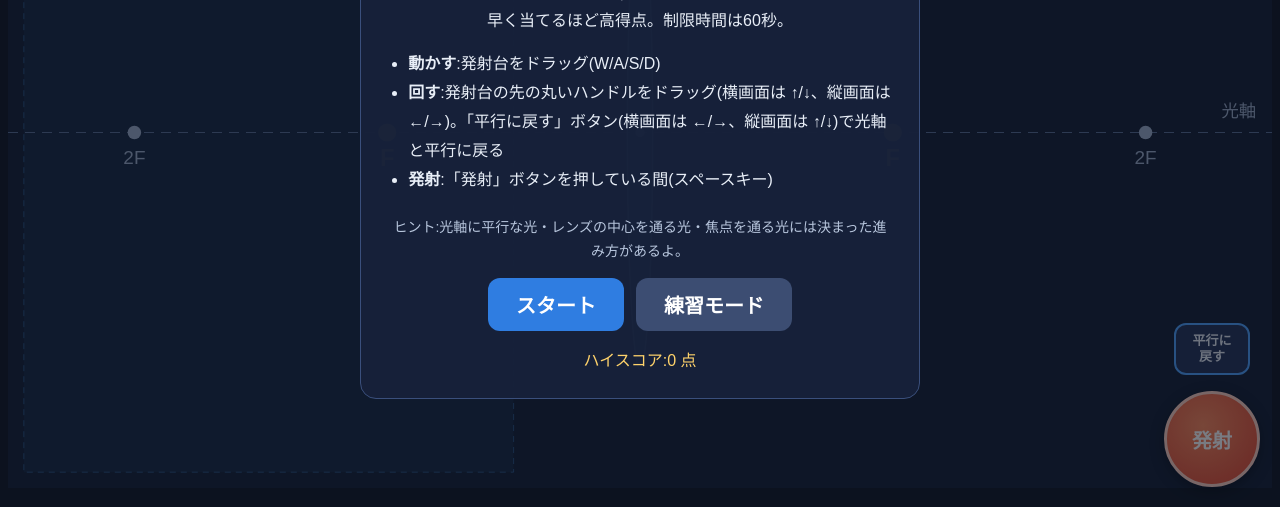
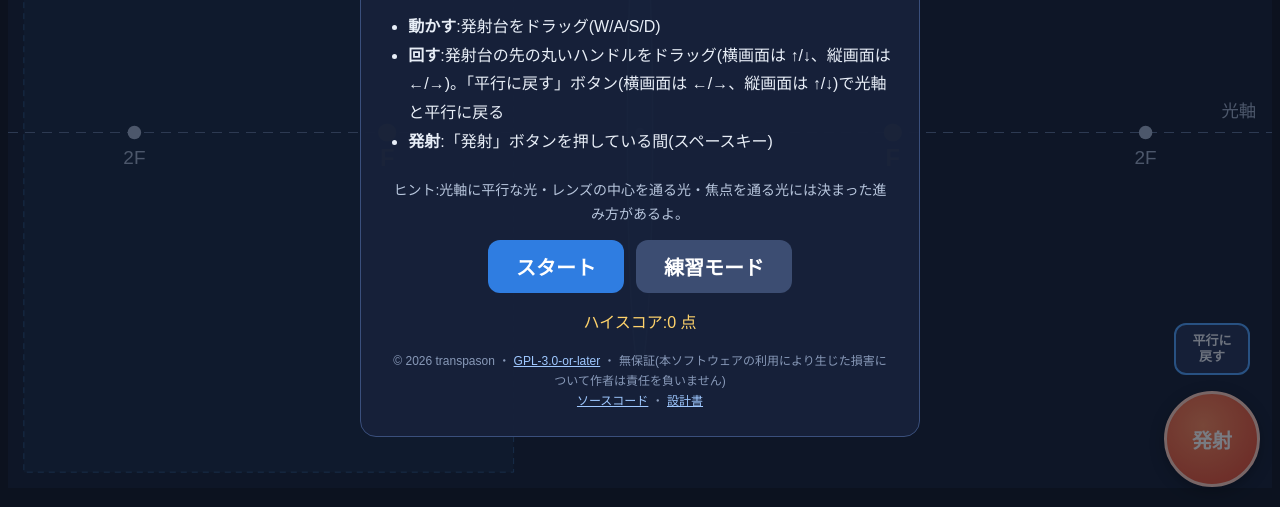
Before and after one commit to transpason/game_lens_shooter, a plain HTML site: page index.html in a window 1280 px wide. Shown: the part 293-800 px from the top of the page. Drawn offline with Linux system fonts and the light colour scheme.

Commit message:
ライセンス(GPL-3.0-or-later / 設計書は CC BY-SA 4.0)と免責事項を追加
- LICENSE: GNU GPL v3 本文(gnu.org 公式テキスト)
- 各ソースファイル先頭に SPDX 識別子と著作権表示(Copyright (C) 2026 transpason)
- タイトル画面に著作権表示・ライセンス・無保証・ソースへのリンクを表示
  (GPL-3.0 第5条d の適切な法的告知)
- README にライセンスと日本語の免責事項(教材としての正確さ、データの扱いを含む)
- 設計書(docs/design.html)を CC BY-SA 4.0 として表示

Co-Authored-By: Claude Opus 5.5 <noreply@anthropic.com>

```diff
--- a/index.html
+++ b/index.html
@@ -1,4 +1,6 @@
 <!DOCTYPE html>
+<!-- SPDX-License-Identifier: GPL-3.0-or-later
+     Copyright (C) 2026 transpason — 無保証。詳細は LICENSE を参照。 -->
 <html lang="ja">
 <head>
   <meta charset="UTF-8">
@@ -47,6 +49,8 @@
           <button id="btn-practice" class="big secondary">練習モード</button>
         </div>
         <p class="highscore">ハイスコア:<span id="title-high">0</span> 点</p>
+        <p class="legal">© 2026 transpason ・ <a href="https://github.com/transpason/game_lens_shooter/blob/main/LICENSE" target="_blank" rel="noopener">GPL-3.0-or-later</a> ・ 無保証(本ソフトウェアの利用により生じた損害について作者は責任を負いません)<br>
+          <a href="https://github.com/transpason/game_lens_shooter" target="_blank" rel="noopener">ソースコード</a> ・ <a href="docs/design.html" target="_blank" rel="noopener">設計書</a></p>
       </div>
     </section>
 
--- a/js/game.js
+++ b/js/game.js
@@ -1,3 +1,7 @@
+// SPDX-License-Identifier: GPL-3.0-or-later
+// Copyright (C) 2026 transpason
+// このプログラムはフリーソフトウェアです。GNU一般公衆利用許諾書(GPL)バージョン3または
+// それ以降のバージョンの条件で再配布・改変できます。無保証です。詳細は LICENSE を参照。
 // レンズ・シューター: ゲーム本体(入力・状態更新・描画)
 (function () {
   'use strict';
--- a/js/optics.js
+++ b/js/optics.js
@@ -1,3 +1,7 @@
+// SPDX-License-Identifier: GPL-3.0-or-later
+// Copyright (C) 2026 transpason
+// このプログラムはフリーソフトウェアです。GNU一般公衆利用許諾書(GPL)バージョン3または
+// それ以降のバージョンの条件で再配布・改変できます。無保証です。詳細は LICENSE を参照。
 // レンズ・シューター: 光学計算(描画やDOMに依存しない純粋な関数だけを置く)
 // 座標系: u = 光軸方向(左→右 0..1600)、v = 光軸に垂直な方向(上→下 0..900)。
 // 縦モード/横モードは表示時の回転だけで、この座標系は共通。
--- a/style.css
+++ b/style.css
@@ -1,3 +1,6 @@
+/* SPDX-License-Identifier: GPL-3.0-or-later
+   Copyright (C) 2026 transpason — 無保証。詳細は LICENSE を参照。 */
+
 * { box-sizing: border-box; }
 [hidden] { display: none !important; }
 
@@ -117,6 +120,8 @@ button.big {
 button.big.secondary { background: #3c4d72; }
 button.big:hover { filter: brightness(1.15); }
 .highscore { margin-bottom: 0; color: #ffd36b; }
+.legal { margin: 14px 0 0; font-size: 12px; line-height: 1.6; color: #8899b8; }
+.legal a { color: #9fc8ff; }
 .result-score { font-size: 40px; font-weight: 800; margin: 4px 0 8px; color: #ffd36b; }
 #res-new { font-size: 18px; color: #ff8a5c; margin-left: 8px; }
 .result-table { margin: 0 auto; border-collapse: collapse; font-size: 16px; }
```
Also changed, not shown: docs/design.html (+3 -0 lines), tests/optics.test.js (+4 -0 lines), 2 other files.
